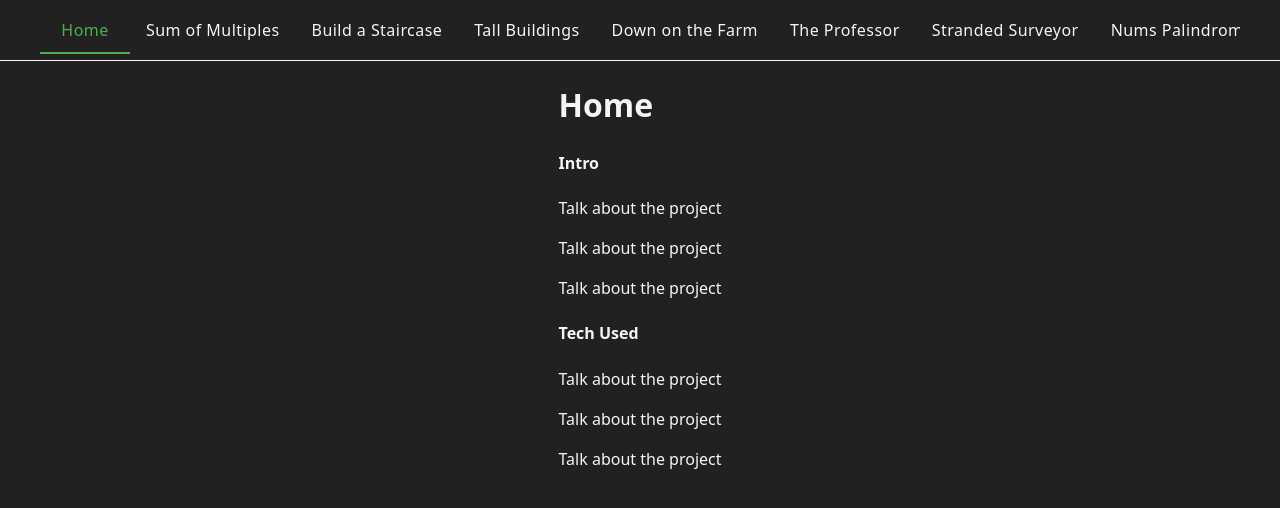
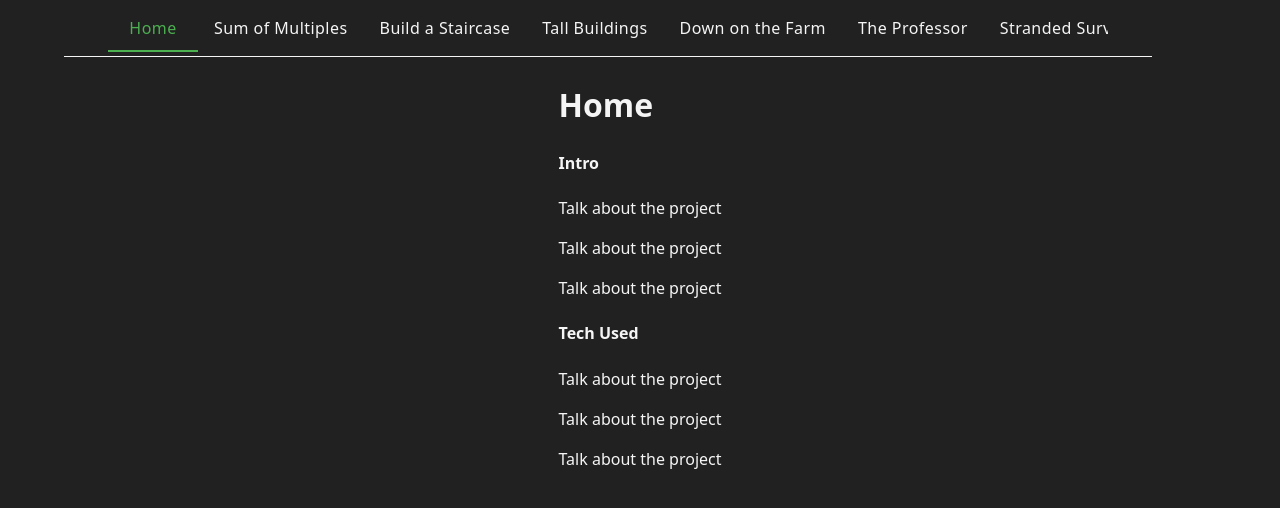
Before and after one commit to rramsey1115/algo-practice-nss, a React (Vite) app: page / in a window 1280 px wide. Shown: the top 508 px of the page. Built offline with nearby package versions, Linux system fonts and the light colour scheme.

Commit message:
navbar style updates

```diff
--- a/src/Navbar/NavBar.jsx
+++ b/src/Navbar/NavBar.jsx
@@ -49,22 +49,30 @@ export const NavBar = () => {
   };
 
   return (
-    <Box sx={{
-      width: '100vw',
-      minWidth: "380px",
-      bgcolor: "#212121",
-      padding: "6px 0px",
-      position: 'fixed',
-      top: 0,
-      left: 0,
-      boxSizing: "border-box",
-      borderBottom: "1px solid whitesmoke"
-    }}>
+    <Box
+      sx={{
+        width: {
+          xs: '100vw', // full width on mobile
+          md: '85vw',  // 90% width on small screens and up
+        },
+        minWidth: '330px',
+        bgcolor: '#212121',
+        padding: "4px",
+        position: 'fixed',
+        top: 0,
+        left: {
+          xs: 0,
+          md: '5vw',
+        },
+        boxSizing: 'border-box',
+        borderBottom: '1px solid whitesmoke',
+      }}
+    >
       <Tabs
         value={value}
         onChange={handleChange}
         variant='scrollable'
-        scrollButtons
+        scrollButtons={true}
         allowScrollButtonsMobile
         aria-label="nav tabs"
         role="navigation"
@@ -80,6 +88,9 @@ export const NavBar = () => {
             '&:hover': {
               color: (theme) => theme.palette.success.light,
             },
+          },
+          '& .Mui-scroller': {
+            width: "80vw"
           },
           '& .Mui-selected': {
             color: (theme) => theme.palette.success.light,
```
